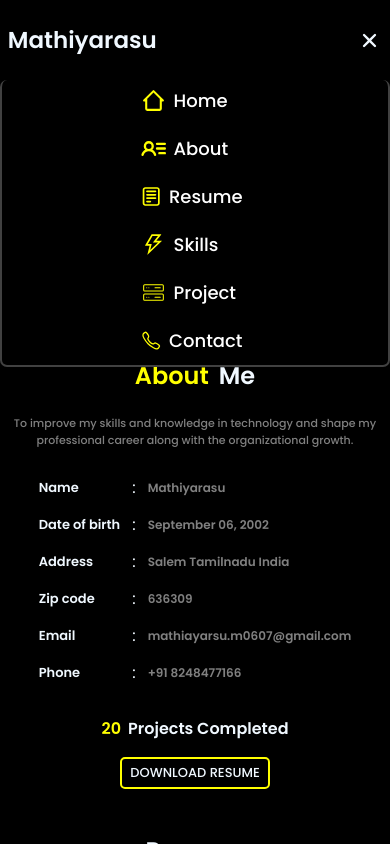
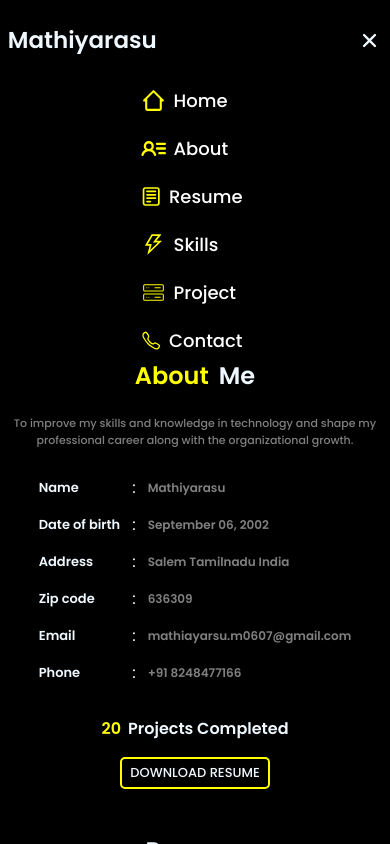
Before and after one commit to 0607mathi/MathiPortfolio, a React (Vite) app: page / in a window 390 px wide. Both pictures are taken after a click on the element 371 px from the left and 40 px from the top of the page. Shown: the top 844 px of the page. Built offline with nearby package versions, Linux system fonts and the light colour scheme.

Commit message:
nav bar style updated

```diff
--- a/src/Stylesheets/DropdownNav.css
+++ b/src/Stylesheets/DropdownNav.css
@@ -17,7 +17,6 @@
     border-radius: 7px;
     position: absolute;
     width: 98%;
-    border:2px solid rgba(255, 255, 255, 0.255);
     border-top: none;
 }
 
```
